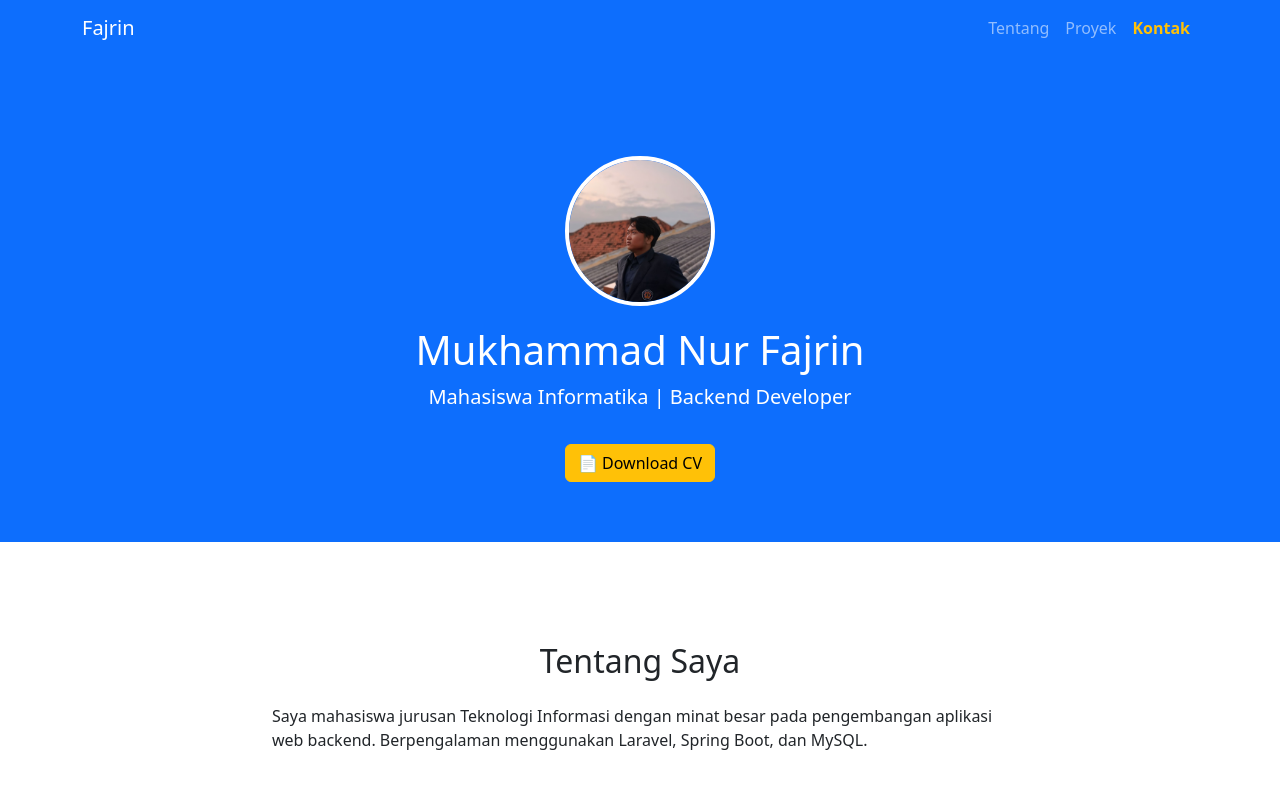
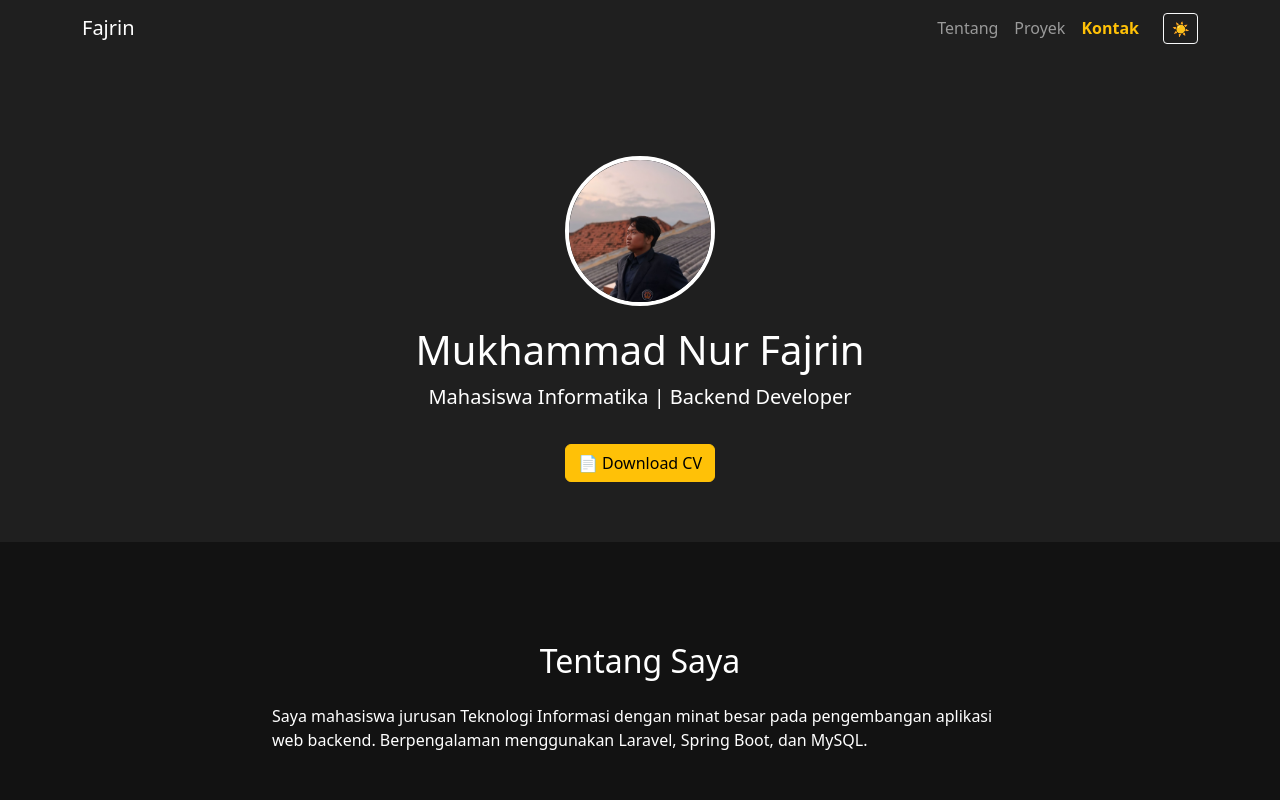
Before and after one commit to mnf27/portofolio, a plain HTML site: page index.html in a window 1280 px wide. Shown: the top 800 px of the page. Drawn offline with nearby package versions, Linux system fonts and the light colour scheme.

Commit message:
Update index.html

```diff
--- a/index.html
+++ b/index.html
@@ -1,14 +1,17 @@
 <!DOCTYPE html>
 <html lang="id">
+
 <head>
   <meta charset="UTF-8" />
   <meta name="viewport" content="width=device-width, initial-scale=1">
   <title>Portofolio Fajrin</title>
   <link href="https://cdn.jsdelivr.net/npm/bootstrap@5.3.3/dist/css/bootstrap.min.css" rel="stylesheet">
   <style>
-    html, body {
+    html,
+    body {
       scroll-behavior: smooth;
     }
+
     .foto-profil {
       width: 150px;
       height: 150px;
@@ -17,15 +20,18 @@
       border: 4px solid white;
       margin-bottom: 20px;
     }
+
     header {
       background-color: #0d6efd;
       color: white;
       padding: 60px 0;
       text-align: center;
     }
+
     section {
       padding: 100px 0;
     }
+
     footer {
       background-color: #f8f9fa;
       padding: 20px 0;
@@ -33,12 +39,59 @@
       font-size: 14px;
       color: #6c757d;
     }
+
     .nav-link.active {
       font-weight: bold;
       color: #ffc107 !important;
     }
+
+    body.dark-mode {
+      background-color: #121212;
+      color: #f1f1f1;
+    }
+
+    body.dark-mode header {
+      background-color: #1f1f1f;
+      color: white;
+    }
+
+    body.dark-mode .card {
+      background-color: #1e1e1e;
+      color: white;
+    }
+
+    body.dark-mode .navbar {
+      background-color: #1f1f1f !important;
+    }
+
+    body.dark-mode section {
+      background-color: #121212;
+      color: white;
+    }
+
+    body.dark-mode footer {
+      background-color: #1f1f1f;
+      color: #ccc;
+    }
+
+    body.dark-mode .nav-link.active {
+      color: #ffc107 !important;
+    }
+
+    body {
+      transition: background-color 0.3s ease, color 0.3s ease;
+    }
+
+    body.dark-mode header,
+    body.dark-mode footer,
+    body.dark-mode .card,
+    body.dark-mode section,
+    body.dark-mode .navbar {
+      transition: background-color 0.3s ease, color 0.3s ease;
+    }
   </style>
 </head>
+
 <body data-bs-spy="scroll" data-bs-target="#navbarFajrin" data-bs-offset="80" tabindex="0">
 
   <!-- Navbar -->
@@ -60,6 +113,12 @@
             <a class="nav-link" href="#kontak">Kontak</a>
           </li>
         </ul>
+        <div class="ms-3">
+          <button id="darkModeBtn" class="btn btn-outline-light btn-sm">
+            🌙
+          </button>
+        </div>
+
       </div>
     </div>
   </nav>
@@ -83,7 +142,8 @@
       <div class="row justify-content-center">
         <div class="col-md-8">
           <p>
-            Saya mahasiswa jurusan Teknologi Informasi dengan minat besar pada pengembangan aplikasi web backend. Berpengalaman menggunakan Laravel, Spring Boot, dan MySQL.
+            Saya mahasiswa jurusan Teknologi Informasi dengan minat besar pada pengembangan aplikasi web backend.
+            Berpengalaman menggunakan Laravel, Spring Boot, dan MySQL.
           </p>
         </div>
       </div>
@@ -184,7 +244,8 @@
           <button type="button" class="btn-close" data-bs-dismiss="modal"></button>
         </div>
         <div class="modal-body">
-          Website berbasis Laravel yang digunakan untuk mencatat kehadiran siswa di perpustakaan dengan cara mencatat buku yang mereka baca.
+          Website berbasis Laravel yang digunakan untuk mencatat kehadiran siswa di perpustakaan dengan cara mencatat
+          buku yang mereka baca.
         </div>
         <div class="modal-footer">
           <button class="btn btn-secondary" data-bs-dismiss="modal">Tutup</button>
@@ -202,7 +263,8 @@
           <button type="button" class="btn-close" data-bs-dismiss="modal"></button>
         </div>
         <div class="modal-body">
-          Aplikasi mobile dengan Flutter dan backend Spring Boot yang memungkinkan user memesan kamar hotel secara online.
+          Aplikasi mobile dengan Flutter dan backend Spring Boot yang memungkinkan user memesan kamar hotel secara
+          online.
         </div>
         <div class="modal-footer">
           <button class="btn btn-secondary" data-bs-dismiss="modal">Tutup</button>
@@ -252,5 +314,27 @@
       }
     });
   </script>
+  <script>
+    const darkBtn = document.getElementById('darkModeBtn');
+    const body = document.body;
+
+    // Deteksi waktu otomatis malam
+    const hour = new Date().getHours();
+    const isNight = hour >= 18 || hour < 6;
+
+    if (localStorage.getItem('theme') === 'dark' || (!localStorage.getItem('theme') && isNight)) {
+      body.classList.add('dark-mode');
+      darkBtn.textContent = "☀️";
+    }
+
+    darkBtn.addEventListener('click', () => {
+      body.classList.toggle('dark-mode');
+      const isDark = body.classList.contains('dark-mode');
+      darkBtn.textContent = isDark ? "☀️" : "🌙";
+      localStorage.setItem('theme', isDark ? 'dark' : 'light');
+    });
+  </script>
+
 </body>
+
 </html>
```
Lines whose indentation alone changed are shown as unchanged.
